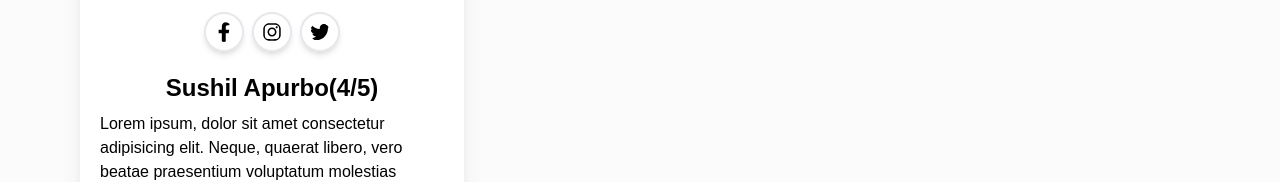
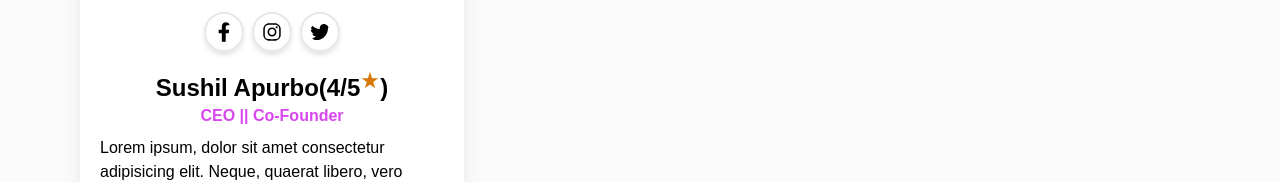
Before and after one commit to Sushil500530/Book_Reader_Clube_Client_Side, a React (Vite) app: page /about in a window 1280 px wide. Shown: the part 740-922 px from the top of the page. Built offline with nearby package versions, Linux system fonts and the light colour scheme; no server answers.

Commit message:
add some update of about pages part

```diff
--- a/src/pages/about/About.jsx
+++ b/src/pages/about/About.jsx
@@ -53,7 +53,8 @@ const About = () => {
                                 <FaTwitter  className="w-10 h-10 p-2 hover:-translate-y-[2px] duration-200 rounded-full shadow-md hover:border-fuchsia-500  border-2 cursor-pointer" />
                             </div>
                             <div className="flex items-center justify-center gap-2 flex-col p-5">
-                               <h2 className="text-2xl font-bold ">Sushil Apurbo(4/5)</h2>
+                               <h2 className="text-2xl font-bold flex items-center justify-center">Sushil Apurbo(4/5<MdStarRate className="text-xl relative -top-2 text-amber-600" />)</h2>
+                               <p className="relative -mt-2 font-bold text-fuchsia-500">CEO || Co-Founder</p>
                                 <p>Lorem ipsum, dolor sit amet consectetur adipisicing elit. Neque, quaerat libero, vero beatae praesentium voluptatum molestias inventore nostrum amet, ad pariatur enim. Alias facere odio recusandae, laudantium repudiandae eligendi itaque?</p>
                             </div>
                         </div>
```
